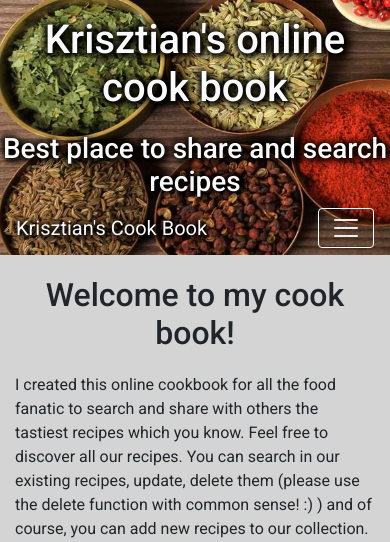
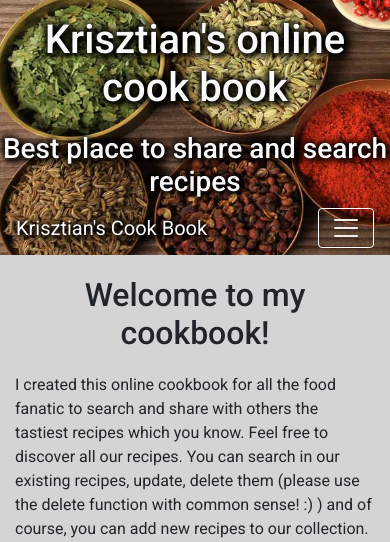
Before and after one commit to milka77/ms3_cookbook, a Flask app: page / in a window 390 px wide. Shown: the top 542 px of the page. Run offline with Flask 2, Linux system fonts and the light colour scheme; data that the repository does not hold is empty; some libraries are stand-ins or nearby versions.

Commit message:
Correcting typos

```diff
--- a/static/css/style.css
+++ b/static/css/style.css
@@ -215,9 +215,6 @@ textarea {
 
 /* Mobile screen size styles */
 @media only screen and (max-width: 768px) {
-    .small {
-        display: none;
-    }
 
     .recipe-left {
         max-width: 92%;
--- a/templates/index.html
+++ b/templates/index.html
@@ -1,6 +1,6 @@
 {% extends 'base.html' %} {% block content %}
 <!-- Landing page welcome message -->
-<h2 class="text-center">Welcome to my cook book!</h2>
+<h2 class="text-center">Welcome to my cookbook!</h2>
 
 <span>
     I created this online cookbook for all the food fanatic to search and share with others the tastiest recipes which you know.
```
